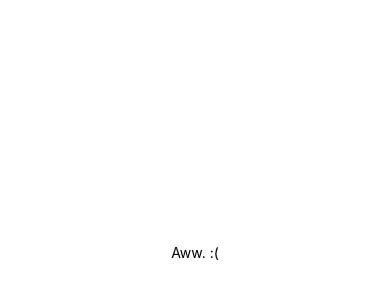
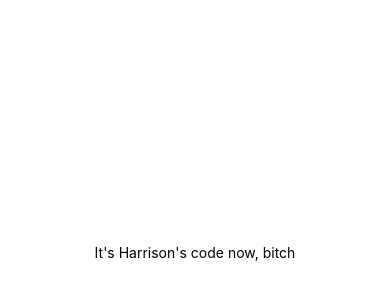
Before and after one commit to jacksonjacobs1/PrepPal, a React Native app: screen / in a window 390 px wide. Shown: the part 170-470 px from the top of the page. Built offline with nearby package versions, Linux system fonts and the light colour scheme.

Commit message:
harrison's first commit

```diff
--- a/App.js
+++ b/App.js
@@ -5,7 +5,7 @@ import { StyleSheet, Text, View } from 'react-native';
 export default function App() {
   return (
     <View style={styles.container}>
-      <Text>Aww. :(</Text>
+      <Text>It's Harrison's code now, bitch</Text>
       <StatusBar style="auto" />
     </View>
   );
```
